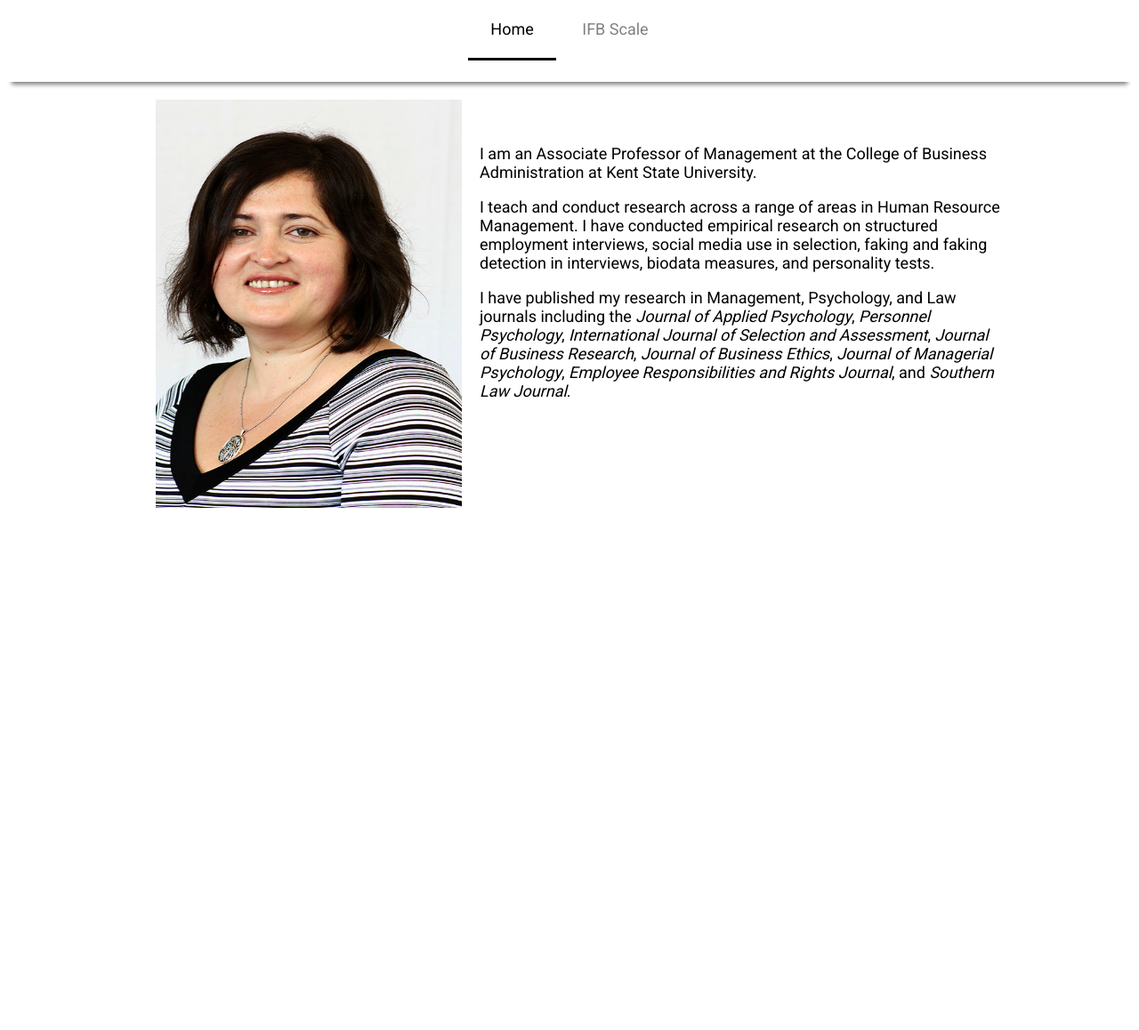
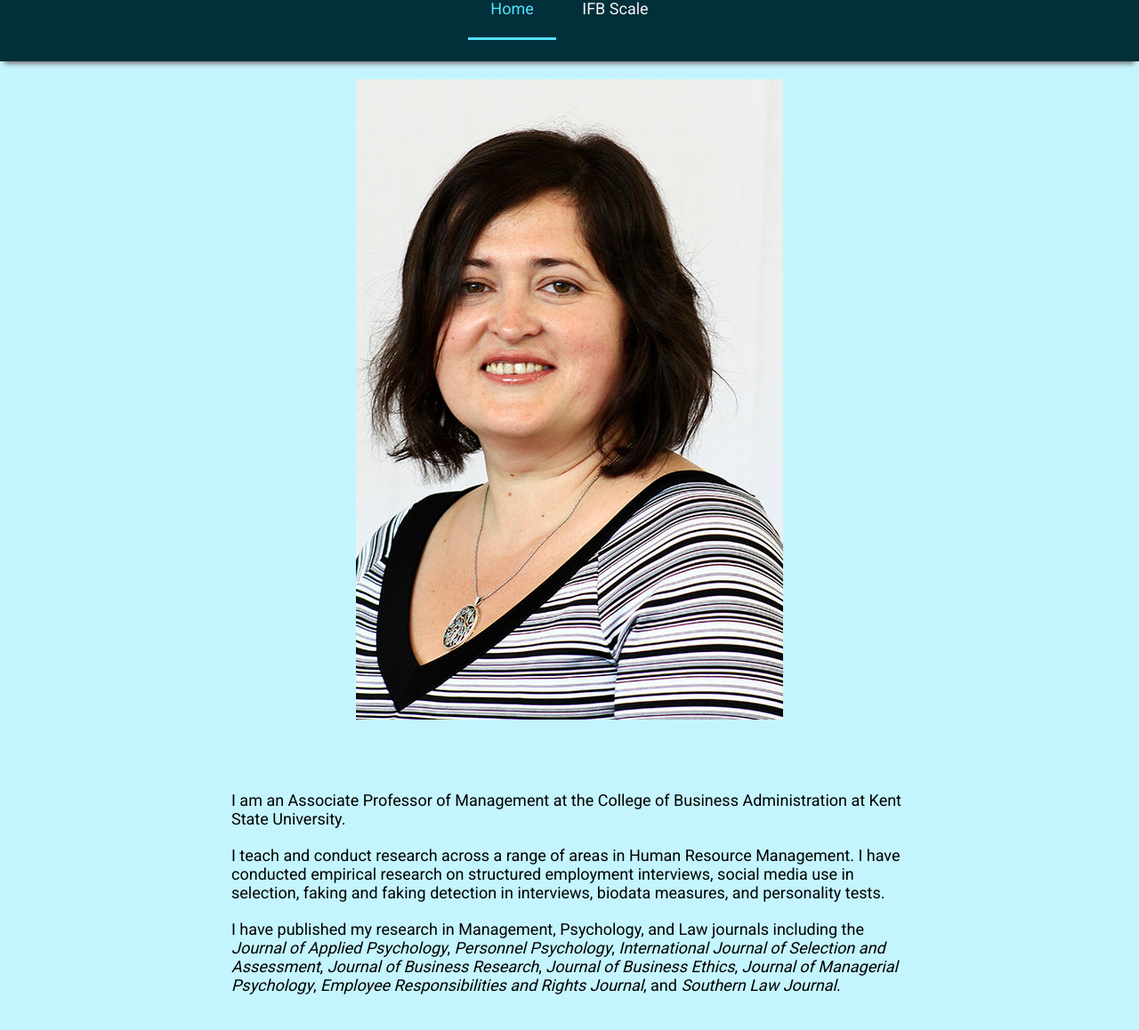
Before and after one commit to jlevashi/jlevashi.github.io, a plain HTML site: page index.html in a window 1280 px wide. Shown: the part 118-1276 px from the top of the page at 89% size. Before the commit the page ends 800 px from the top, so only its background shows below. Drawn offline with Linux system fonts and the light colour scheme.

Commit message:
Update design

```diff
--- a/index.html
+++ b/index.html
@@ -7,9 +7,9 @@
 </head>
 
 <body>
+
 	<header>
 		<h1>Julia Levashina, Phd.</h1>
-	</header>
 
 		<nav>
 			<ul>
@@ -17,19 +17,27 @@
 				<li><a href="ifbscale.html">IFB Scale</a></li>
 			</ul>
 		</nav>
+	</header>
 
-	<article>
-		<div style="display:block; height:459px">
-			<img src="Images/front.jpg" width="344px" height="459px" align="left" hspace="20">
-			<p style="padding-top:50px;">I am an Associate Professor of Management at the College of Business Administration at Kent State University.</p>
-			<p> I teach and conduct research across a range of areas in Human Resource Management. I have conducted empirical research on structured employment interviews, social media use in selection,
+	<div class="flex-container">
+		<div id="julia"><img src="Images/front.jpg"> </div>
+
+		<div id="text-block">
+			<div id="text">
+				<p>I am an Associate Professor of Management at the College of Business Administration at
+					Kent State University.</p>
+				<p> I teach and conduct research across a range of areas in Human Resource Management. I have conducted empirical
+					research on structured employment interviews, social media use in selection,
 					faking and faking detection in interviews, biodata measures, and personality tests.</p>
 				<p> I have published my research in Management, Psychology, and Law journals including the
-				<i>Journal of Applied Psychology</i>, <i>Personnel Psychology</i>, <i>International Journal of Selection and Assessment</i>, <i>Journal of Business Research</i>, <i>Journal of Business Ethics</i>,
-				<i>Journal of Managerial Psychology</i>, <i>Employee Responsibilities and Rights Journal</i>, and <i>Southern Law Journal</i>.
+					<i>Journal of Applied Psychology</i>, <i>Personnel Psychology</i>, <i>International Journal of Selection and
+						Assessment</i>, <i>Journal of Business Research</i>, <i>Journal of Business Ethics</i>,
+					<i>Journal of Managerial Psychology</i>, <i>Employee Responsibilities and Rights Journal</i>, and <i>Southern Law
+						Journal</i>.
 				</p>
 			</div>
-	</article>
+		</div>
+	</div>
 </body>
 
 </html>
--- a/style/style.css
+++ b/style/style.css
@@ -3,8 +3,33 @@
 
 /* HEADER */
 
+* {
+  margin: 0;
+  padding: 0;
+  border: 0;
+  outline: 0;
+  font-size: 100%;
+  vertical-align: baseline;
+  background: transparent;
+}
+
+html, body {
+  margin: 0 auto;
+  background-color: #C4F5FF;
+}
+
 strong {
    font-weight: bold;
+}
+
+header {
+  margin: 0;
+  background-color: rgb(1, 47, 58);
+}
+
+h1 {
+  color: #FFFFFF;
+  margin: 0px;
 }
 
 hr {
@@ -18,7 +43,6 @@ header {
 h1 {
   padding: 5px;
   margin: 0px;
-  margin-top: 15px;
   font-family: 'Open Sans Condensed', sans-serif;
   font-weight:100;
   font-size: 60px;
@@ -70,25 +94,60 @@ li {
 li a {
   text-align: center;
   display:inherit;
-  color:gray;
+  color:whitesmoke;
   padding: 25px;
   text-decoration: none;
   overflow:hidden;
 }
 
 li a:hover {
-  border-bottom: 3px solid black;
+  border-bottom: 3px solid #51E3FF;
   padding-bottom:22px;
 }
 
 #active {
-  border-bottom: 3px solid black;
+  border-bottom: 3px solid #51E3FF;
   padding-bottom:22px;
-  color:black;
+  color: #51E3FF;
 }
 
 
 /* MAIN CONTENT */
+
+
+.flex-container {
+  display: flex;
+  flex-wrap: wrap;
+  flex-direction: row;
+  justify-content: center;
+  align-content: center;
+  height:100%;
+}
+
+#julia {
+  max-height: 720px;
+  max-width: 480px;
+  margin:20px;
+}
+
+#text-block {
+  max-width:800px;
+  min-height:100%;
+  align-content: center;
+  vertical-align: middle;
+  margin:20px;
+  display:flex;
+  justify-content:cener;
+  align-items:center;
+}
+
+#text {
+  padding: 20px;
+}
+
+p {
+  margin-top: 20px;
+}
 
 body {
   align-content: center;
```
Also changed, not shown: about.html (deleted, +0 -31 lines), consulting.html (deleted, +0 -31 lines), research.html (deleted, +0 -31 lines), teaching.html (deleted, +0 -31 lines). Lines whose indentation alone changed are shown as unchanged.
